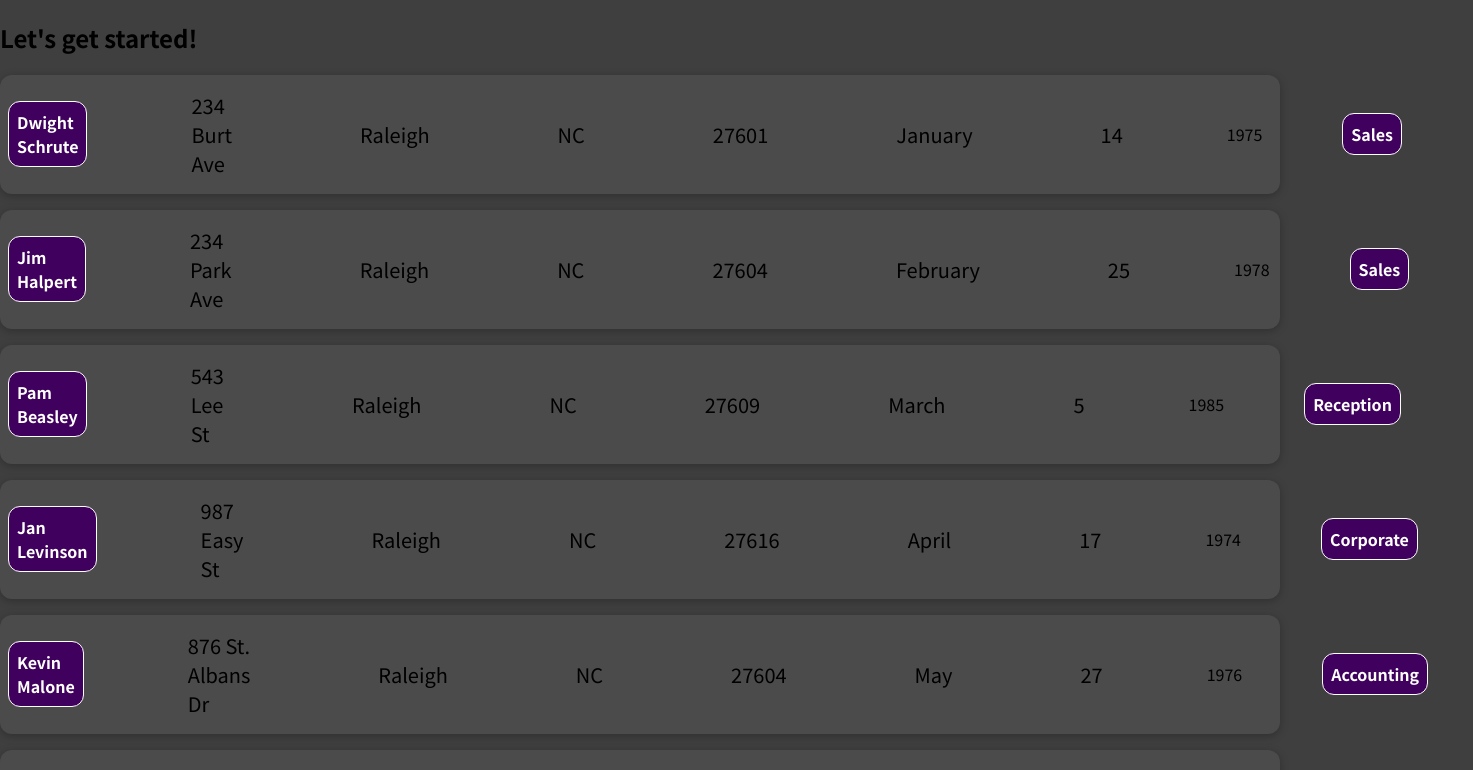
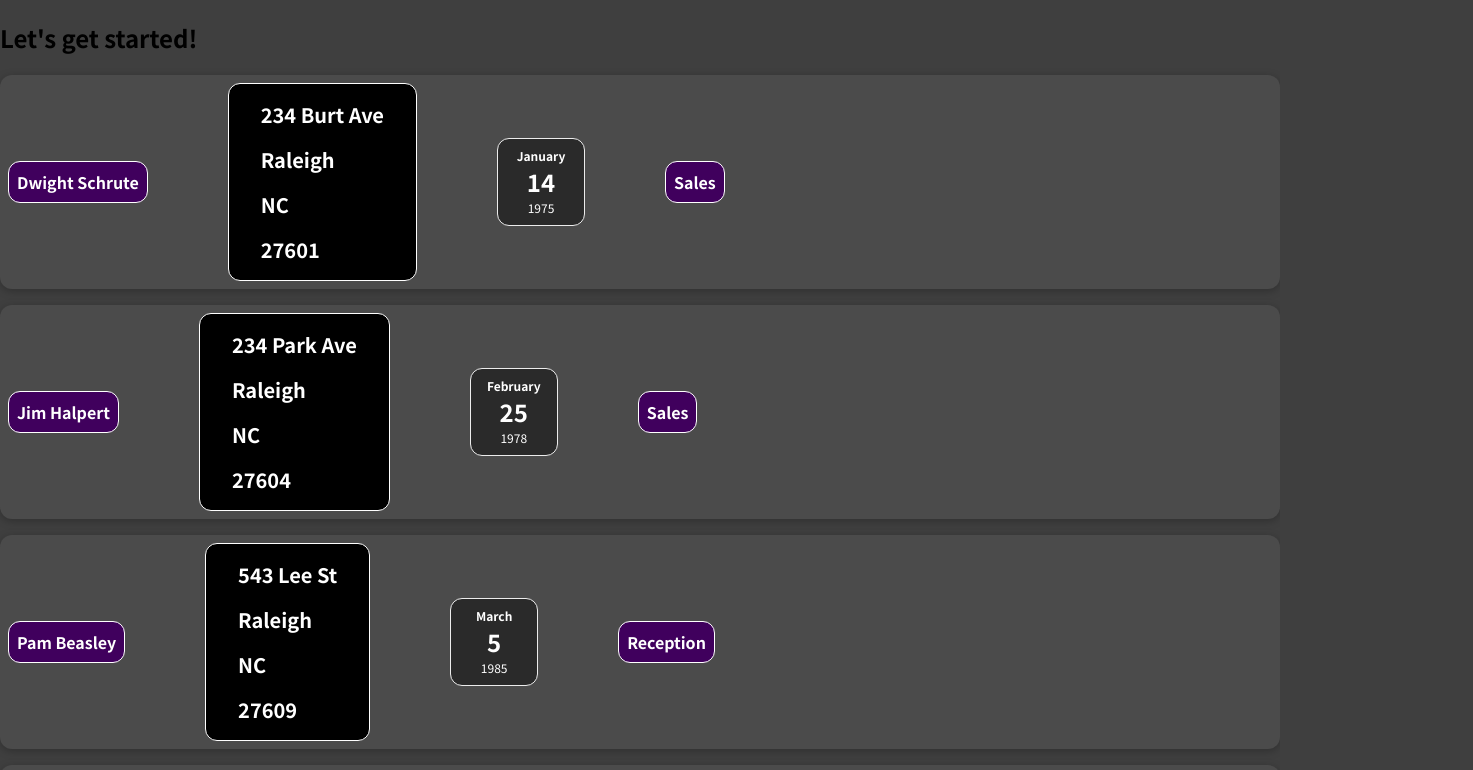
Before and after one commit to pharmon9847/SAS-birthday-app, a JavaScript app in the folder client/: page / in a window 1280 px wide. Shown: the top 770 px of the page, 1473 px wide, since content can reach past the window. Built offline with nearby package versions, Linux system fonts and the light colour scheme.

Commit message:
added some styling to EmployeeRecord.css

```diff
--- a/client/public/index.html
+++ b/client/public/index.html
@@ -24,7 +24,7 @@
       work correctly both with client-side routing and a non-root public URL.
       Learn how to configure a non-root public URL by running `npm run build`.
     -->
-    <title>React App</title>
+    <title>SAS Birthday App</title>
   </head>
   <body>
     <noscript>You need to enable JavaScript to run this app.</noscript>
--- a/client/src/components/EmployeeRecord.css
+++ b/client/src/components/EmployeeRecord.css
@@ -49,19 +49,29 @@
     font-size: 1.25rem;
   }
 
-  .employee-record__street {
+  .employee-record__address {
+    font-size: 1rem;
+    font-weight: bold;
+    color: white;
+    background-color: black;
+    border: 1px solid white;
+    padding: 0.5rem;
+    border-radius: 12px;
+  }
+
+  .employee-record__address_street {
     font-size: 1.25rem;
     padding: 0.5rem 1.5rem;
   }
-  .employee-record__city {
+  .employee-record__address_city {
     font-size: 1.25rem;
     padding: 0.5rem 1.5rem;
   }
-  .employee-record__state {
+  .employee-record__address_state {
     font-size: 1.25rem;
     padding: 0.5rem 1.5rem;
   }
-  .employee-record__zip {
+  .employee-record__address_zip {
     font-size: 1.25rem;
     padding: 0.5rem 1.5rem;
   }
@@ -86,4 +96,30 @@
     padding: 0.5rem;
     border-radius: 12px;
   }
+  .employee-birthday {
+    display: flex;
+    flex-direction: column;
+    width: 5.5rem;
+    height: 5.5rem;
+    border: 1px solid #ececec;
+    background-color: #2a2a2a;
+    color: white;
+    border-radius: 12px;
+    align-items: center;
+    justify-content: center;
+  }
+
+  .employee-birthday__DOB_month {
+    font-size: 0.75rem;
+    font-weight: bold;
+  }
+
+  .employee-birthday__DOB_year {
+    font-size: 0.75rem;
+  }
+
+  .employee-birthday__DOB_day {
+    font-size: 1.5rem;
+    font-weight: bold;
+  }
 }
--- a/client/src/components/EmployeeRecord.js
+++ b/client/src/components/EmployeeRecord.js
@@ -5,13 +5,17 @@ function EmployeeRecord(props) {
     <div className="employee-record">
       <div className="employee-record__description">
         <div className="employee-record__name">{props.name}</div>
-        <div className="employee-record__street">{props.street}</div>
-        <div className="employee-record__city">{props.city}</div>
-        <div className="employee-record__state">{props.state}</div>
-        <div className="employee-record__zip">{props.zip}</div>
-        <div className="employee-record__DOB_month">{props.DOB_month}</div>
-        <div className="employee-record__DOB_day">{props.DOB_day}</div>
-        <div className="employee-record__year">{props.DOB_year}</div>
+        <div className="employee-record__address">
+          <div className="employee-record__address_street">{props.street}</div>
+          <div className="employee-record__address_city">{props.city}</div>
+          <div className="employee-record__address_state">{props.state}</div>
+          <div className="employee-record__address_zip">{props.zip}</div>
+        </div>
+        <div className="employee-birthday">
+          <div className="employee-birthday__DOB_month">{props.DOB_month}</div>
+          <div className="employee-birthday__DOB_day">{props.DOB_day}</div>
+          <div className="employee-birthday__DOB_year">{props.DOB_year}</div>
+        </div>
         <div className="employee-record__position">{props.position}</div>
       </div>
     </div>
```
